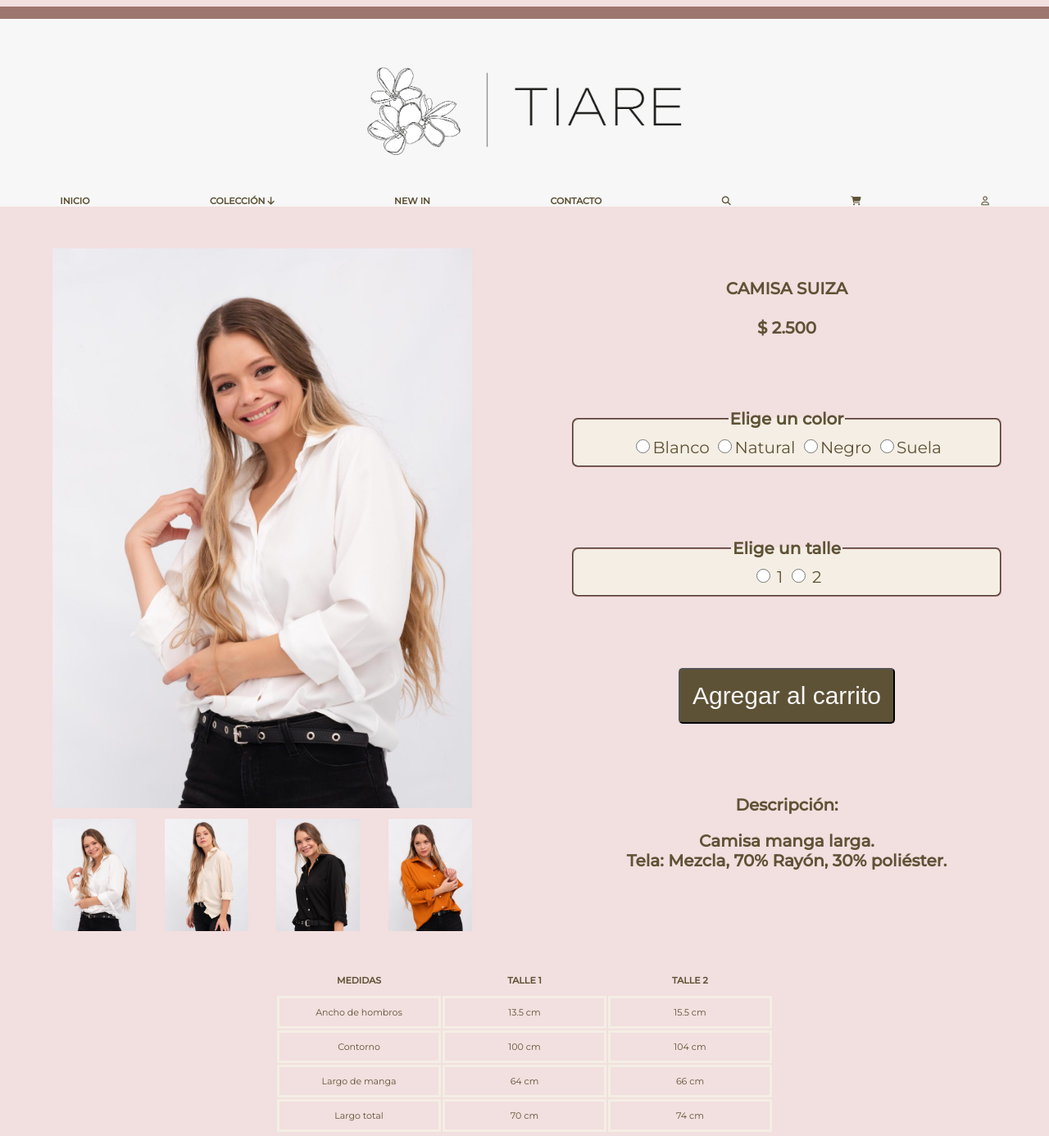
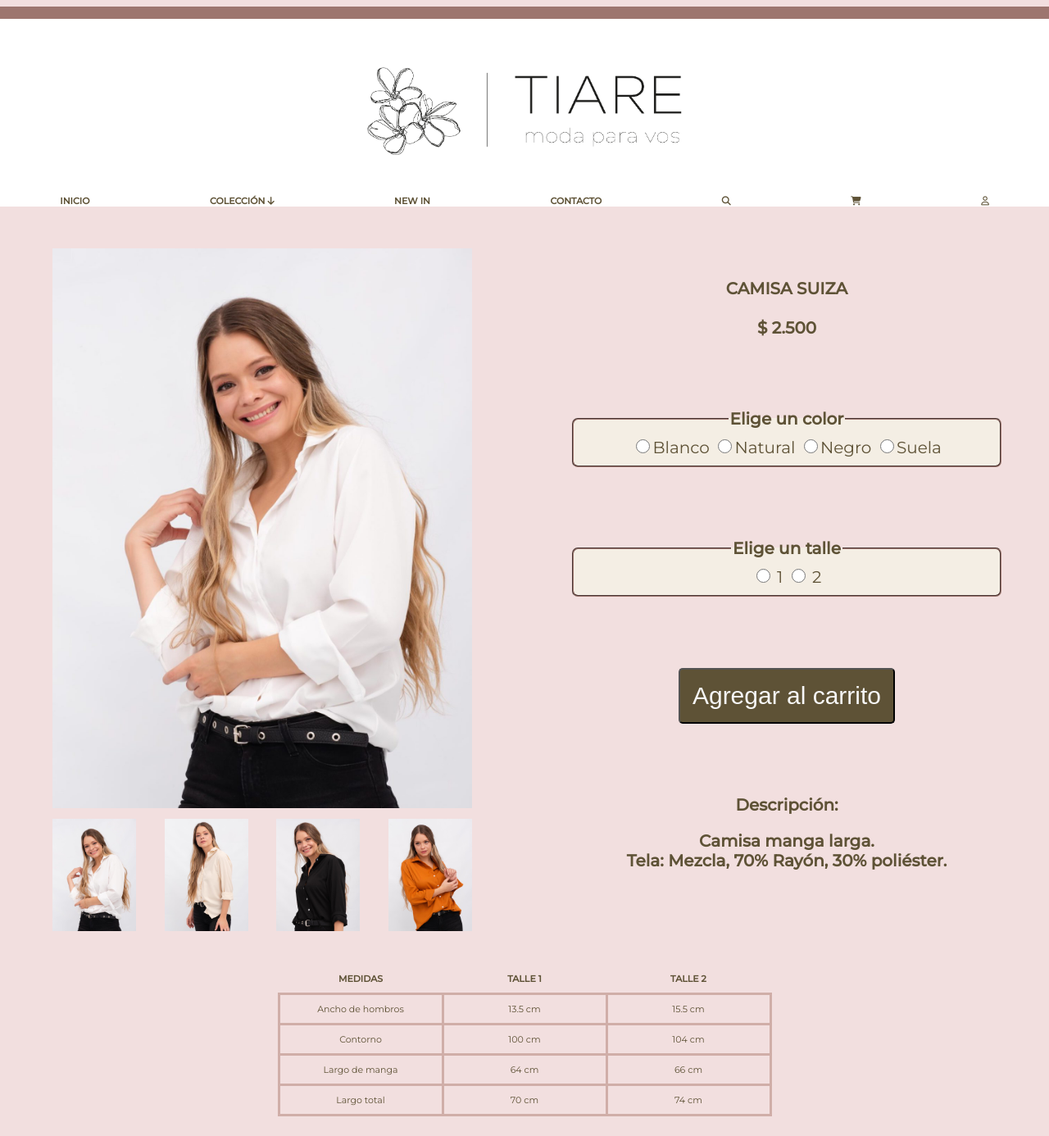
Before and after one commit to FacundoTissera/grupo_2_Tiare, a website: page views/productDetail.html in a window 1280 px wide. Shown: the whole page at 82% size. Drawn offline with Linux system fonts and the light colour scheme.

Commit message:
logo .png

```diff
--- a/public/styles/styleIndex.css
+++ b/public/styles/styleIndex.css
@@ -26,7 +26,7 @@ body{
 /*BODY*/
 /*HEADER*/
 header{
-    background-color: #F7F7F7 ;
+    background-color: white ;
     margin-top: 8px;
 }
 .cabeza-footer{
@@ -349,10 +349,11 @@ table{
     display: flex;
     justify-content: center;
     margin: 3% 10%;
+    border-collapse: collapse;
 }
 tbody td{
     border-style: solid;
-    border-color:#F4EEE4;
+    border-color:#d0aea8;
 
 }
 th, td{
--- a/views/productDetail.html
+++ b/views/productDetail.html
@@ -23,7 +23,7 @@
         <!--imagen, logo de la empresa-->
 
             <div class="cajaNav">
-                <a href="/"><img src="/image/logo1.jpeg" alt="Logo de Tiare" width="40%">
+                <a href="/"><img src="/image/logo-fondo-gris.png" alt="Logo de Tiare" width="40%">
                 </a>
             </div>
             <!--barra de navegacion que enlaza a diferentes paginas-->
```
Also changed, not shown: views/index.html (+1 -1 lines), views/login.html (+1 -1 lines), views/productCart.html (+1 -1 lines), views/register.html (+1 -1 lines), public/image/logo-fondo-gris.png (added), public/image/logo-letra-blanca.png (added).
